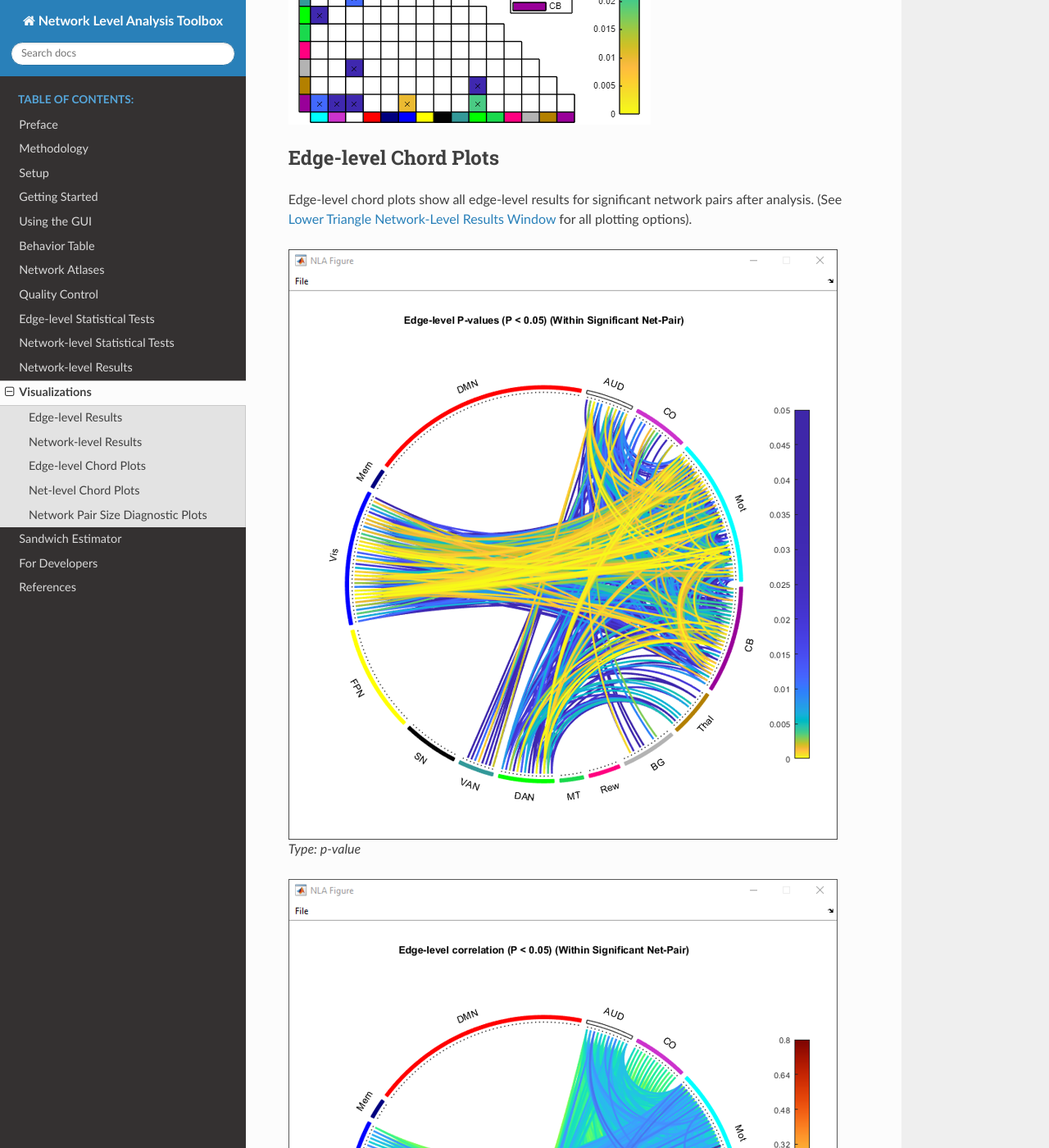
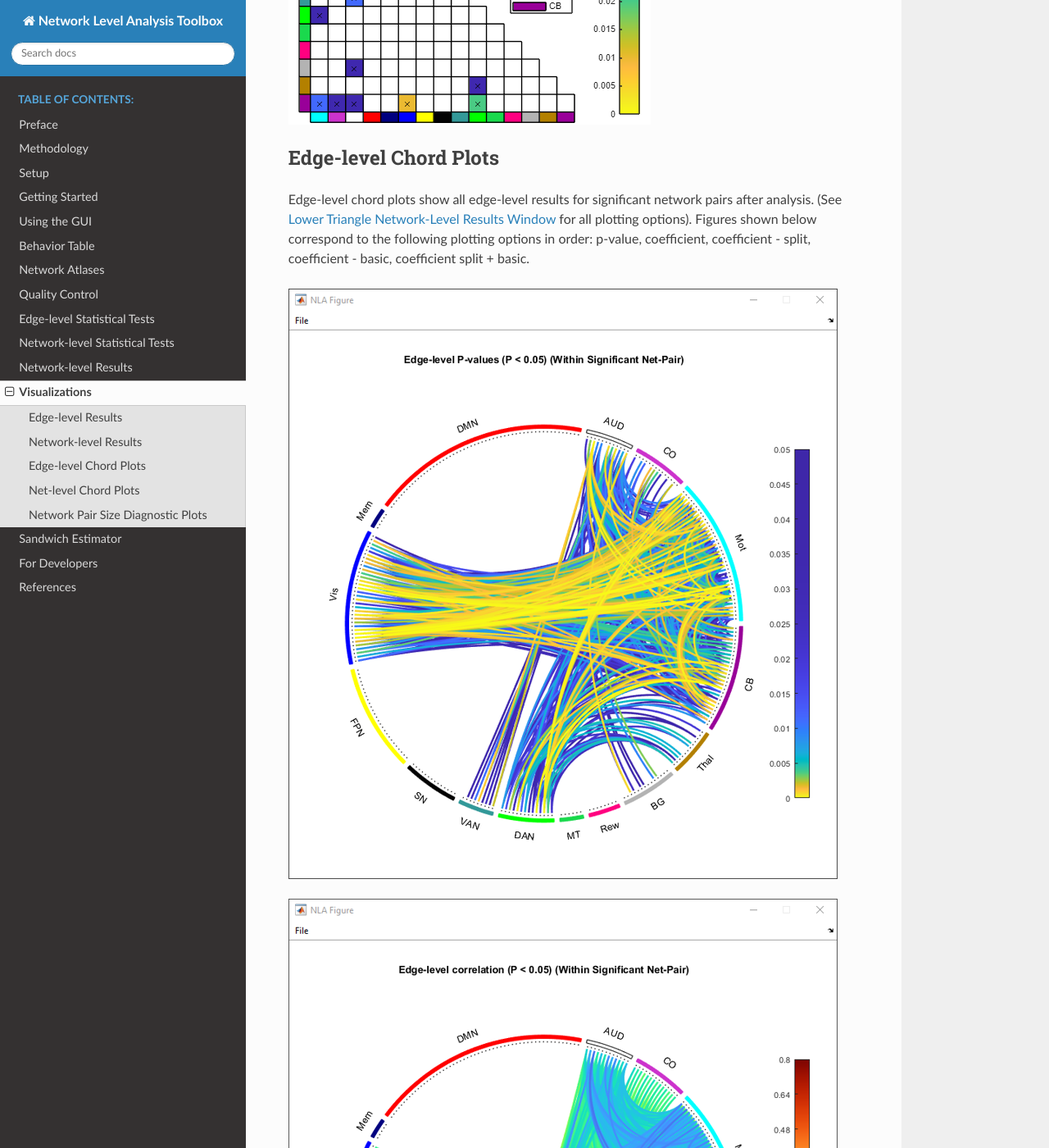
Before and after one commit to WheelockLab/NetworkLevelAnalysis, a Sphinx documentation site: the page built from docs/source/visualizations.rst, in a window 1280 px wide and 1400 px high, scrolled down 1071 px. Shown: the whole window at 82% size. Built offline with Sphinx 7.4.7 and the Read the Docs theme 3.1.0, drawn with Linux system fonts in a browser that asks for light colours; some of the changed text lies outside the part shown.

Commit message:
formatting... again

```diff
--- a/docs/source/visualizations.rst
+++ b/docs/source/visualizations.rst
@@ -24,27 +24,17 @@ Net-level results are visualized in a lower triangle matrix. (See :ref:`Lower Tr
 Edge-level Chord Plots
 ---------------------------
 
-Edge-level chord plots show all edge-level results for significant network pairs after analysis. (See :ref:`Lower Triangle Network-Level Results Window <net_level_results_window>` for all plotting options).
+Edge-level chord plots show all edge-level results for significant network pairs after analysis. (See :ref:`Lower Triangle Network-Level Results Window <net_level_results_window>` for all plotting options). Figures shown below correspond to the following plotting options in order: p-value, coefficient, coefficient - split, coefficient - basic, coefficient split + basic.
 
 .. figure:: _static/edge_chord_pval.png
 
-    Type: p-value
-
 .. figure:: _static/edge_chord_coeff.png
-
-    Type: coefficient
 
 .. figure:: _static/edge_chord_coeff_split.png
 
-    Type: coefficient, split
-
 .. figure:: _static/edge_chord_coeff_basic.png
 
-    Type: coefficient, basic
-
 .. figure:: _static/edge_chord_coeff_split_basic.png
-
-    Type: coefficient, split + basic
 
 .. _net_chord:
 
```
Also changed, not shown: docs/source/using_the_gui.rst (+6 -2 lines).
